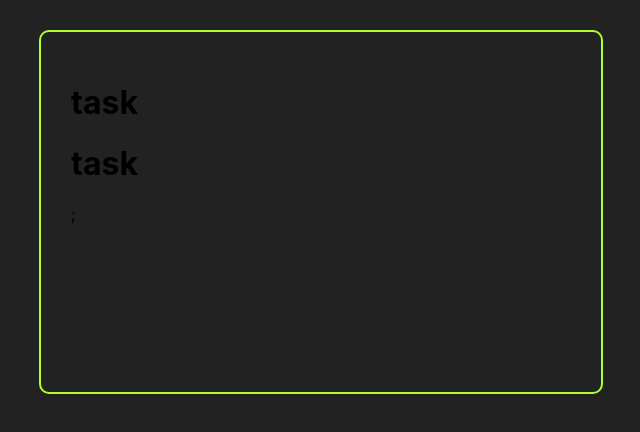
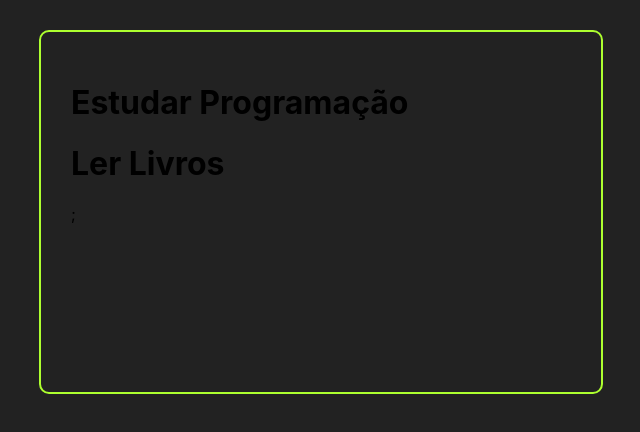
Before and after one commit to bruno-marqs/react_toDoList, a React (Create React App) app in the folder lista-tarefa/: page / in a window 1280 px wide. Shown: the top 432 px of the page, without its empty margins (319-959 px from the left). Built offline with nearby package versions, Linux system fonts and the light colour scheme.

Commit message:
resolvido prop

```diff
--- a/lista-tarefa/src/components/Task.js
+++ b/lista-tarefa/src/components/Task.js
@@ -1,11 +1,8 @@
 import React from "react";
 
-const Task = () => {
-    return (
+const Task = ({ task }) => {
+    return <h1>{task.title}</h1>;
 
-    <h1>task</h1>
-
-    );
 };
 
 export default Task;
--- a/lista-tarefa/src/components/Tasks.js
+++ b/lista-tarefa/src/components/Tasks.js
@@ -6,7 +6,7 @@ const Tasks = ({ tasks }) => {
     return (
         <>
             {tasks.map((task) => (
-                <Task />
+                <Task task={task} />
             ))};
         </>
     );
```
